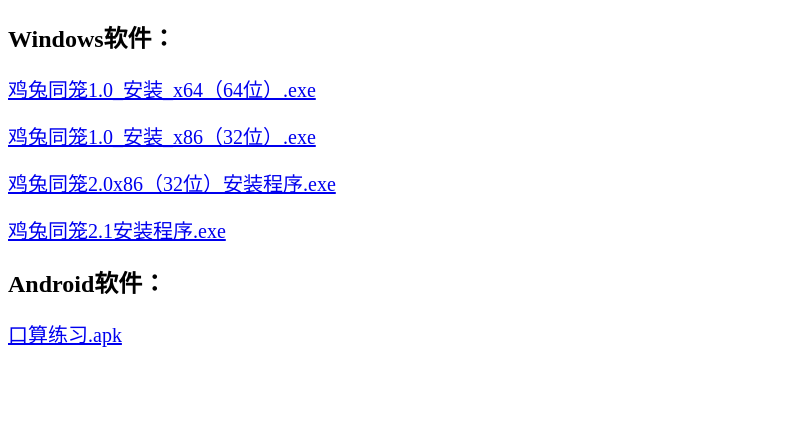
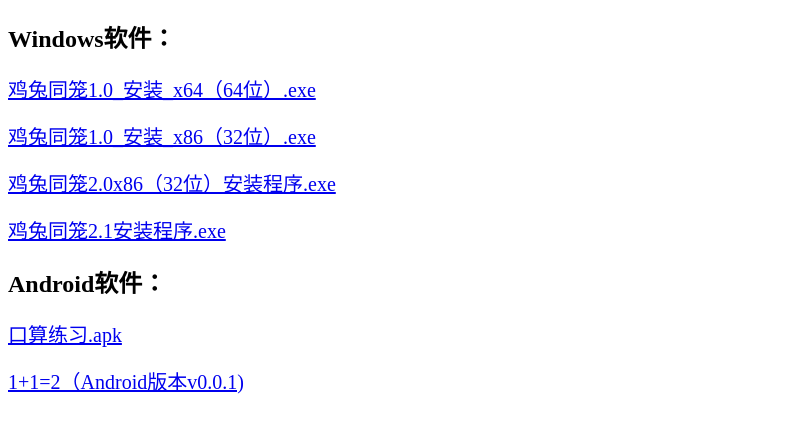
Before and after one commit to ZhangBoYaung/download, a plain HTML site: page index.html in a window 1280 px wide. Shown: the part 70-500 px from the top of the page, without its empty margins (0-807 px from the left). Drawn offline with Linux system fonts and the light colour scheme.

Commit message:
添加1+1=2

```diff
--- a/index.html
+++ b/index.html
@@ -17,6 +17,8 @@
     <br/>
     <h2>Android软件：</h2>
       <a href="口算练习.apk">口算练习.apk</a>
+    <br/><br/>
+      <a href="1+1=2_v0.0.1.apk">1+1=2（Android版本v0.0.1)</a>
 
 
 
```
Also changed, not shown: 1 other file.
